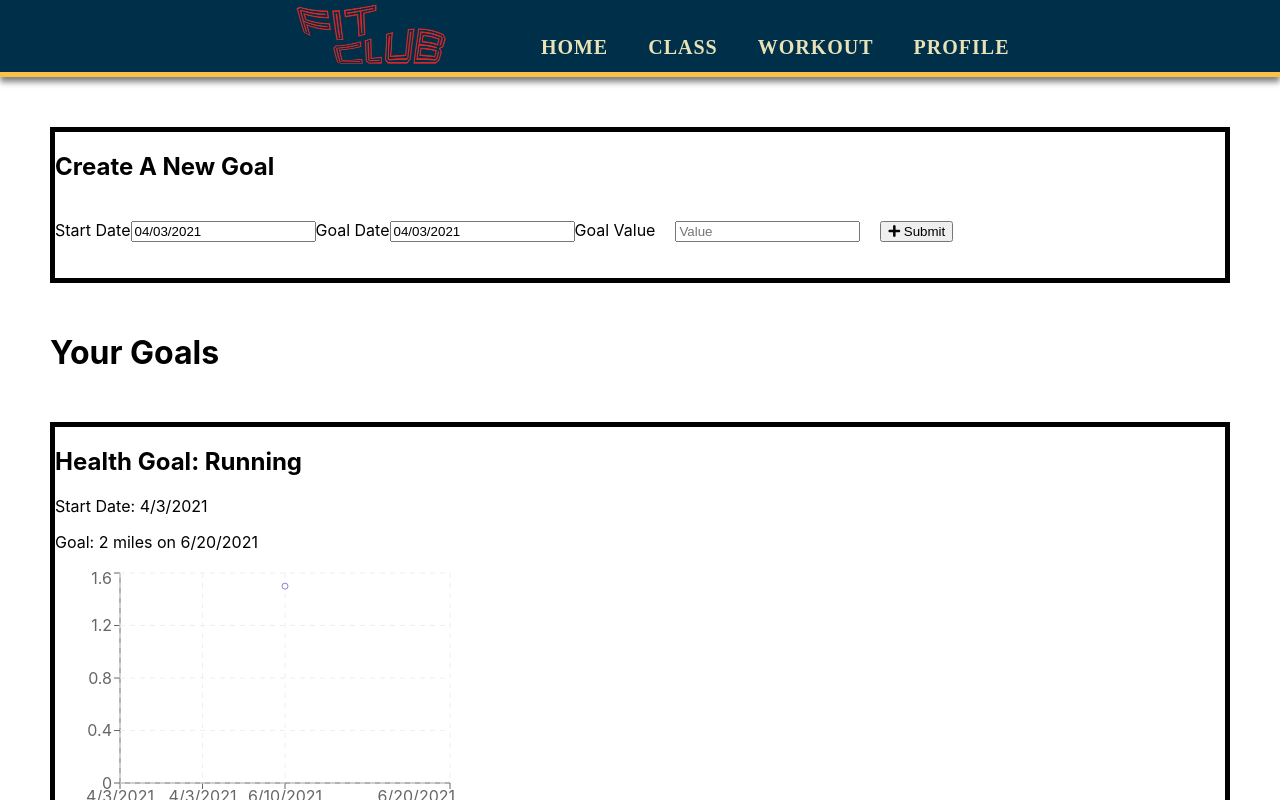
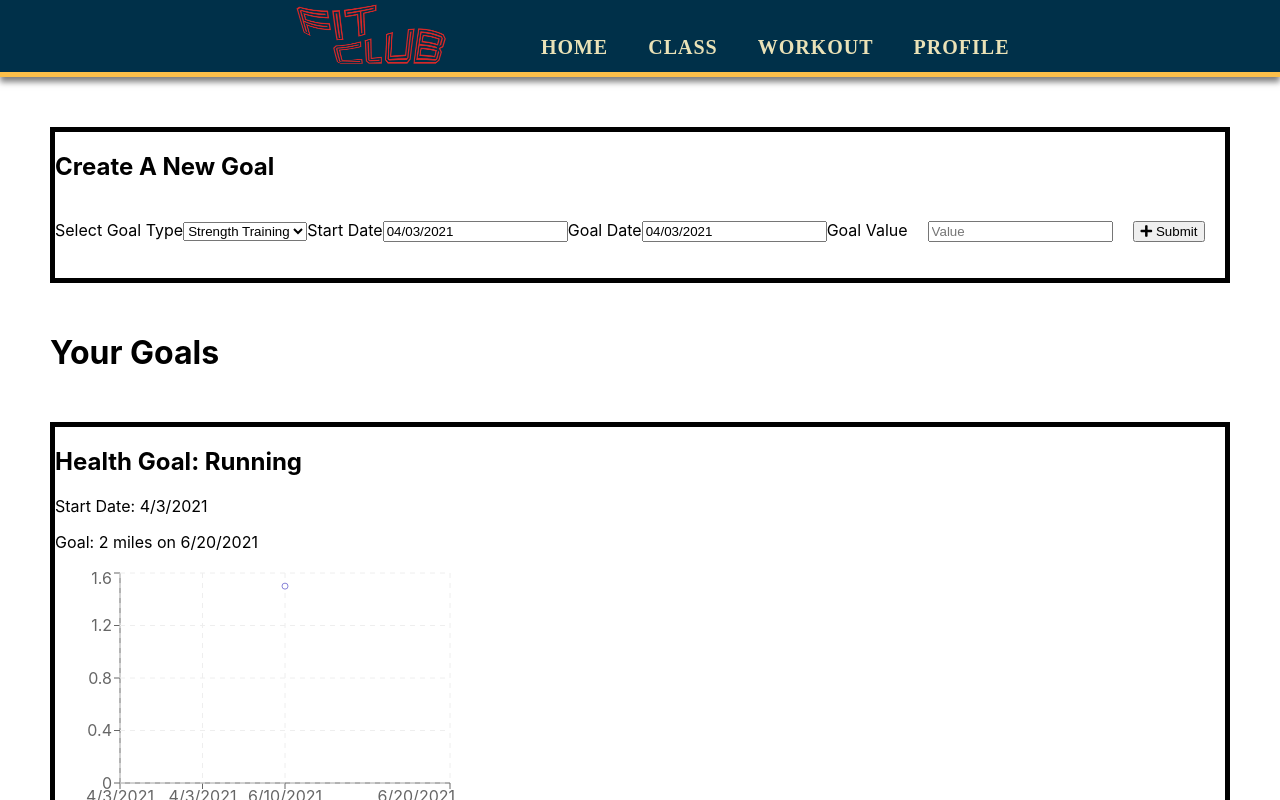
Before and after one commit to maxhealy01/fit-club, a React (Create React App) app in the folder client/: page /Profile in a window 1280 px wide. Shown: the top 800 px of the page. Built offline with nearby package versions, Linux system fonts and the light colour scheme; a web font is replaced by a local one.

Commit message:
added goal type drop-down menu to GoalForm. Changed weight training category to strength training

```diff
--- a/client/src/components/GoalForm/index.js
+++ b/client/src/components/GoalForm/index.js
@@ -11,6 +11,13 @@ const GoalForm = () => {
     <div>
         <div class="form" style={{margin: 50, border:"5px solid black"}}>
             <h2>Create A New Goal</h2>
+
+            <label for="goal-type">Select Goal Type</label>
+            <select name = "goal-type" id="goal-type">
+                <option value = "Strength Training" selected>Strength Training</option>
+                <option value = "Weight Loss">Weight Loss</option>
+                <option value = "Running">Running</option>
+            </select>
 
             <label for="start-date">Start Date</label>
             <DatePicker id="start-date" selected={currentStartDate} onChange={date => setStartDate(date)} />
--- a/client/src/pages/Profile.js
+++ b/client/src/pages/Profile.js
@@ -65,7 +65,7 @@ function Profile() {
       },
       {
         _id: 12345679,
-        goalType: 'Weight Training',
+        goalType: 'Strength Training',
         measurement: 'lbs',
         startDate: '4/3/2021',
         endDate: '6/28/2021',
```
